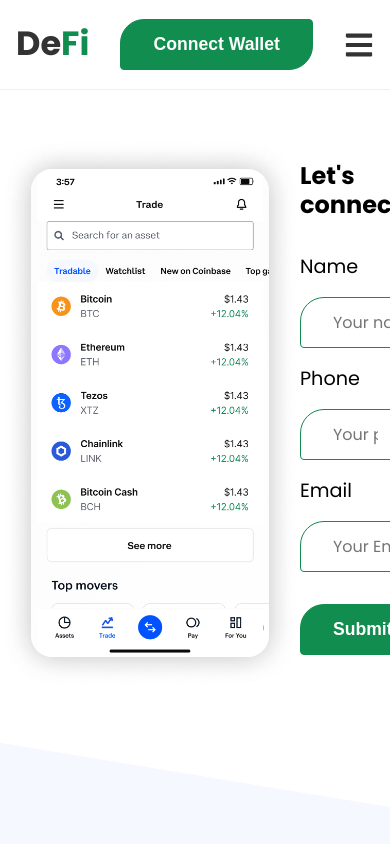
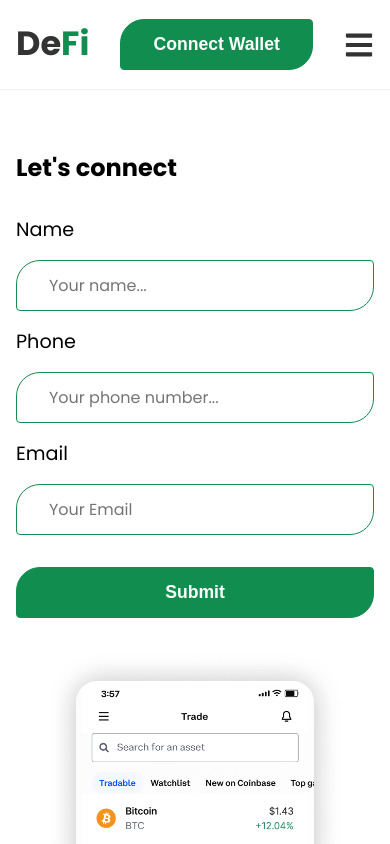
Before and after one commit to ingramirezrivera/Cripto-API, a React (Create React App) app: page /Cripto-API/contact in a window 390 px wide. Shown: the top 844 px of the page. Built offline with nearby package versions, Linux system fonts and the light colour scheme.

Commit message:
Some changes on Contact section Styles

```diff
--- a/src/components/ContactStyles.css
+++ b/src/components/ContactStyles.css
@@ -16,7 +16,7 @@
 }
 
 .contact .right {
-    margin: auto;
+    margin: auto 1rem;
 }
 
 .contact .right .title {
@@ -43,3 +43,14 @@
 .contact form button {
     margin-top: 1rem;
 }
+
+@media screen and (max-width: 940px) {
+    .contact .container {
+        grid-template-columns: 1fr;
+    }
+.contact .right {
+    margin: 1rem;
+    grid-row: 1;
+}
+
+}
```
